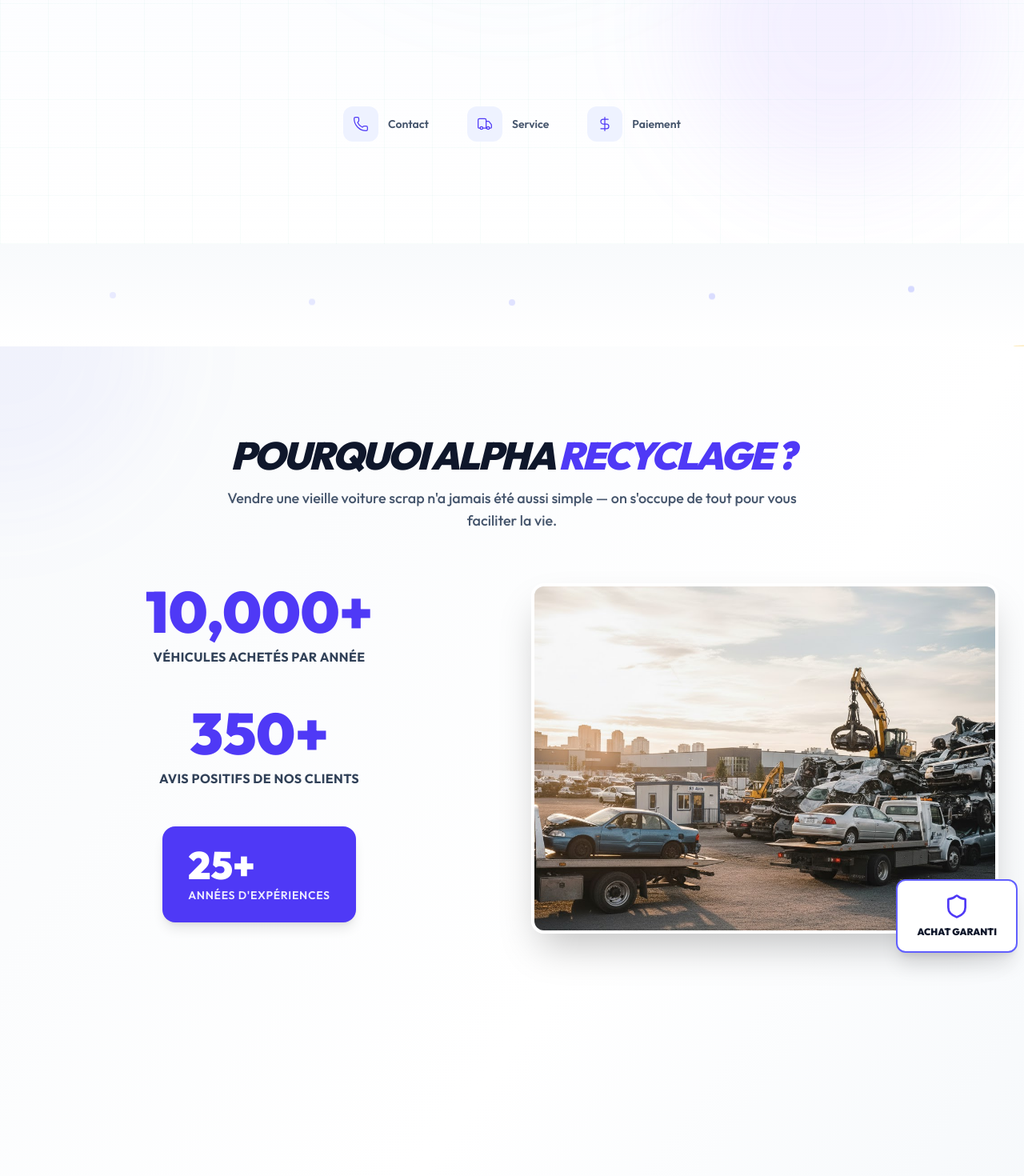
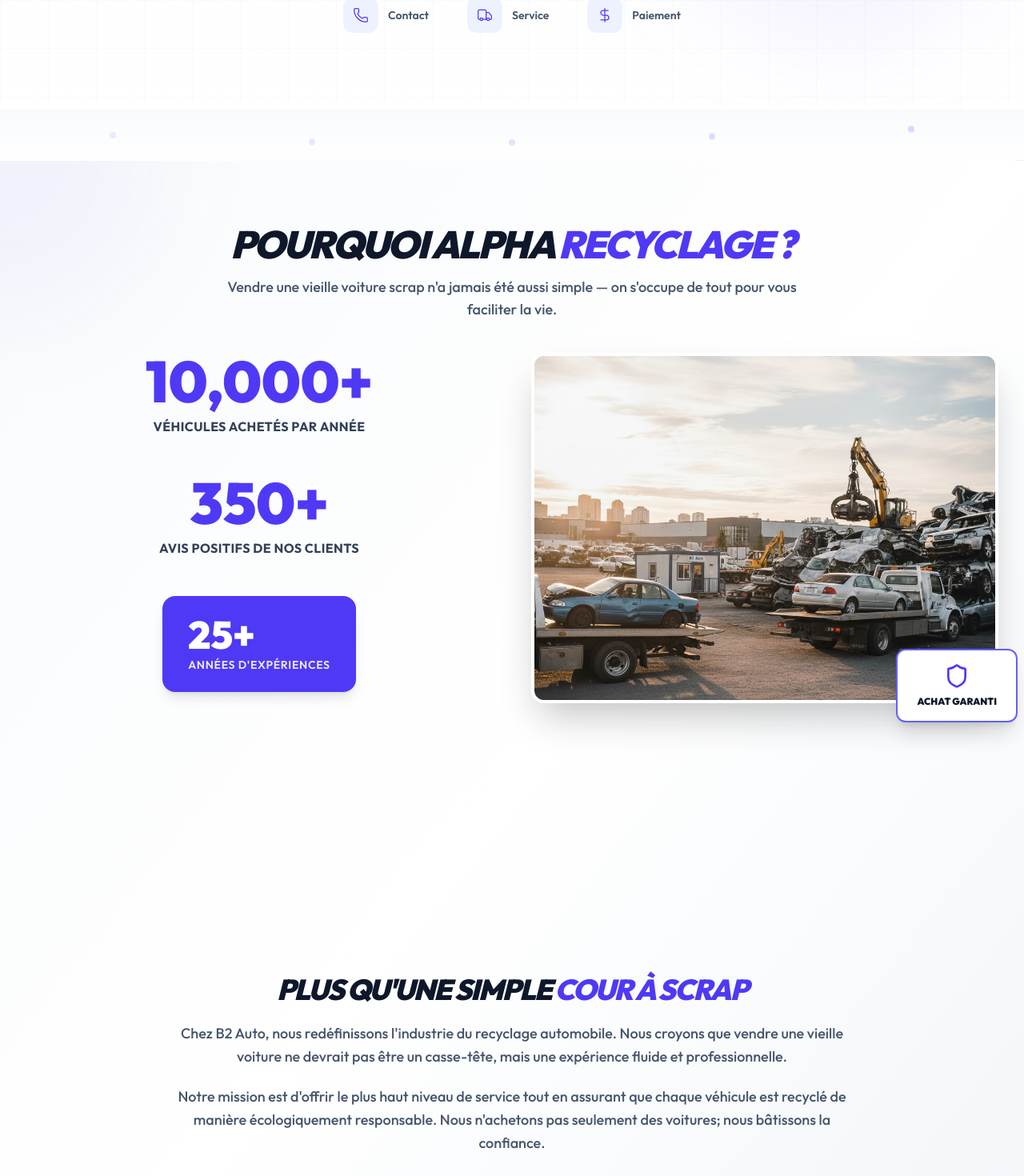
Before and after one commit to Basir-PD/repo-b2-auto, a Next.js app: page / in a window 1280 px wide. Shown: the part 2077-3547 px from the top of the page at 80% size. Built offline with nearby package versions, Linux system fonts and the light colour scheme.

Commit message:
style: Adjust spacing and dimensions for multiple components to enhance layout consistency

```diff
--- a/components/ContactMap.tsx
+++ b/components/ContactMap.tsx
@@ -41,7 +41,7 @@
   }, { scope: containerRef });
 
   return (
-    <section ref={containerRef} className="py-16 sm:py-20 md:py-24 lg:py-28 bg-white relative overflow-hidden">
+    <section ref={containerRef} className="py-8 sm:py-12 md:py-16 lg:py-20 bg-white relative overflow-hidden">
       {/* Background decorative elements */}
       <div className="absolute top-0 right-0 w-64 sm:w-96 h-64 sm:h-96 bg-indigo-500/5 rounded-full blur-3xl translate-x-1/2 -translate-y-1/2" />
       <div className="absolute bottom-0 left-0 w-64 sm:w-96 h-64 sm:h-96 bg-violet-500/5 rounded-full blur-3xl -translate-x-1/2 translate-y-1/2" />
@@ -88,7 +88,7 @@
           </div>
 
           {/* Contact Info Cards - 3 Column Grid */}
-          <div ref={infoRef} className="grid grid-cols-1 sm:grid-cols-2 md:grid-cols-3 gap-4 sm:gap-5 md:gap-6 mt-10 sm:mt-12 md:mt-16">
+          <div ref={infoRef} className="grid grid-cols-1 sm:grid-cols-2 md:grid-cols-3 gap-4 sm:gap-5 md:gap-6 mt-6 sm:mt-8 md:mt-12">
             {/* Phone */}
             <div className="bg-white p-4 sm:p-5 md:p-6 rounded-xl sm:rounded-2xl border border-slate-200 hover:shadow-lg transition-all duration-300 group hover:-translate-y-1">
               <div className="flex flex-col items-center text-center gap-3 sm:gap-4">
--- a/components/Footer.tsx
+++ b/components/Footer.tsx
@@ -8,7 +8,7 @@
   const { t } = useLanguage();
 
   return (
-    <footer id="contact" className="bg-slate-950 text-slate-300 py-10 sm:py-12 md:py-16 border-t border-slate-900">
+    <footer id="contact" className="bg-slate-950 text-slate-300 py-6 sm:py-8 md:py-12 border-t border-slate-900">
       <div className="container mx-auto px-4 sm:px-6 lg:px-8">
         <div className="grid grid-cols-1 sm:grid-cols-2 lg:grid-cols-4 gap-8 sm:gap-10 md:gap-12 mb-8 sm:mb-10 md:mb-12">
           {/* Brand Info */}
--- a/components/HowItWorks.tsx
+++ b/components/HowItWorks.tsx
@@ -57,7 +57,7 @@
   ];
 
   return (
-    <section ref={containerRef} className="py-16 sm:py-20 md:py-24 lg:py-32 bg-gradient-to-b from-white via-indigo-50/30 to-white relative overflow-hidden">
+    <section ref={containerRef} className="py-10 sm:py-14 md:py-20 lg:py-24 bg-gradient-to-b from-white via-indigo-50/30 to-white relative overflow-hidden">
       {/* Animated Background Elements */}
       <div className="absolute inset-0 overflow-hidden pointer-events-none">
         <div className="absolute top-20 left-10 w-48 sm:w-72 h-48 sm:h-72 bg-amber-400/10 rounded-full blur-3xl animate-blob" />
@@ -70,7 +70,7 @@
 
       <div className="container mx-auto px-5 sm:px-6 lg:px-8 relative">
         {/* Section Header */}
-        <div className="text-center mb-10 sm:mb-14 md:mb-20">
+        <div className="text-center mb-6 sm:mb-10 md:mb-14">
           <div className="inline-flex items-center gap-1.5 sm:gap-2 px-3 sm:px-4 py-1.5 sm:py-2 rounded-full bg-indigo-100 border border-indigo-200 text-indigo-700 font-bold text-xs sm:text-sm uppercase tracking-wider mb-4 sm:mb-6">
             <Sparkles className="w-3 h-3 sm:w-4 sm:h-4" />
             <span>Simple Process</span>
@@ -252,7 +252,7 @@
         </div>
 
         {/* Bottom Stats/Icons Row */}
-        <div className="mt-10 sm:mt-14 md:mt-20 flex flex-wrap justify-center items-center gap-6 sm:gap-8 md:gap-10 lg:gap-12">
+        <div className="mt-6 sm:mt-10 md:mt-16 flex flex-wrap justify-center items-center gap-6 sm:gap-8 md:gap-10 lg:gap-12">
           {[
             { icon: Phone, label: t.howItWorks.bottomIcons.call },
             { icon: Truck, label: t.howItWorks.bottomIcons.pickup },
--- a/components/SectionConnector.tsx
+++ b/components/SectionConnector.tsx
@@ -66,7 +66,7 @@
   return (
     <div
       ref={containerRef}
-      className={`relative h-16 sm:h-20 md:h-32 w-full overflow-hidden ${
+      className={`relative h-4 sm:h-8 md:h-16 w-full overflow-hidden ${
         flip ? "rotate-180" : ""
       }`}
       style={{
--- a/components/Stats.tsx
+++ b/components/Stats.tsx
@@ -122,14 +122,14 @@
   ];
 
   return (
-    <section ref={containerRef} className="py-16 sm:py-20 md:py-24 lg:py-28 bg-gradient-to-br from-slate-50 via-white to-slate-100 relative overflow-hidden">
+    <section ref={containerRef} className="py-8 sm:py-12 md:py-16 lg:py-20 bg-gradient-to-br from-slate-50 via-white to-slate-100 relative overflow-hidden">
       {/* Background decorative elements */}
       <div className="absolute top-0 left-0 w-64 sm:w-96 h-64 sm:h-96 bg-indigo-500/5 rounded-full blur-3xl -translate-x-1/2 -translate-y-1/2" />
       <div className="absolute bottom-0 right-0 w-64 sm:w-96 h-64 sm:h-96 bg-violet-500/5 rounded-full blur-3xl translate-x-1/2 translate-y-1/2" />
 
       <div className="container mx-auto px-5 sm:px-6 lg:px-8 relative z-10">
         {/* Main heading */}
-        <div className="text-center mb-8 sm:mb-12 md:mb-16">
+        <div className="text-center mb-4 sm:mb-8 md:mb-10">
           <h2 className="text-2xl sm:text-3xl md:text-4xl lg:text-5xl font-black uppercase italic tracking-tighter text-slate-900 mb-3 sm:mb-4">
             {t.stats?.title || "POURQUOI ALPHA"} <span className="text-indigo-600">{t.stats?.titleHighlight || "RECYCLAGE ?"}</span>
           </h2>
@@ -139,7 +139,7 @@
         </div>
 
         {/* Stats grid */}
-        <div className="grid grid-cols-1 md:grid-cols-2 gap-6 sm:gap-8 md:gap-12 mb-12 sm:mb-16 md:mb-20">
+        <div className="grid grid-cols-1 md:grid-cols-2 gap-6 sm:gap-8 md:gap-12 mb-2 sm:mb-8 md:mb-14">
           {/* Left side - Stats */}
           <div className="space-y-6 sm:space-y-8 md:space-y-12">
             <AnimatedNumber
@@ -191,7 +191,7 @@
         </div>
 
         {/* Features grid */}
-        <div ref={featuresRef} className="grid grid-cols-1 sm:grid-cols-2 md:grid-cols-3 gap-4 sm:gap-5 md:gap-6 lg:gap-8">
+        <div ref={featuresRef} className="grid grid-cols-1 sm:grid-cols-2 md:grid-cols-3 gap-3 sm:gap-4 md:gap-6 lg:gap-8">
           {features.map((feature, index) => (
             <div
               key={index}
@@ -211,12 +211,12 @@
         </div>
 
         {/* Mission / About Section */}
-        <div className="mt-12 sm:mt-16 md:mt-24 max-w-4xl mx-auto">
-           <div className="text-center mb-8 sm:mb-10 md:mb-12">
-             <h2 className="text-2xl sm:text-3xl md:text-4xl font-black uppercase italic tracking-tighter text-slate-900 mb-4 sm:mb-5 md:mb-6">
+        <div className="mt-4 sm:mt-8 md:mt-12 max-w-4xl mx-auto">
+           <div className="text-center mb-5 sm:mb-8 md:mb-10">
+             <h2 className="text-2xl sm:text-3xl md:text-4xl font-black uppercase italic tracking-tighter text-slate-900 mb-3 sm:mb-4 md:mb-5">
                 {t.about.title} <span className="text-indigo-600">{t.about.titleHighlight}</span>
              </h2>
-             <div className="space-y-4 sm:space-y-5 md:space-y-6 text-base sm:text-lg text-slate-600 font-medium leading-relaxed px-2">
+             <div className="space-y-3 sm:space-y-4 md:space-y-5 text-base sm:text-lg text-slate-600 font-medium leading-relaxed px-2">
                 <p>{t.about.p1}</p>
                 <p>{t.about.p2}</p>
              </div>
```
